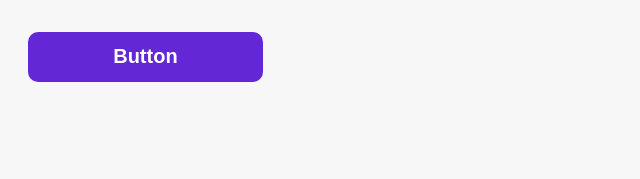
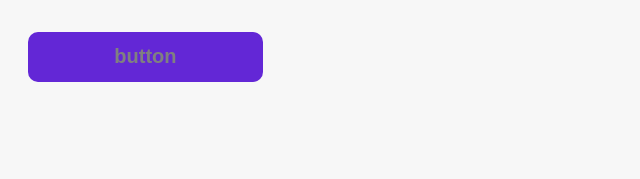
Before and after one commit to JohanSuarezQ/first-project, a plain HTML site: page index.html in a window 1280 px wide. Shown: the part 481-660 px from the top of the page, 0-640 px from the left. Drawn offline with Linux system fonts and the light colour scheme.

Commit message:
Update index.html

```diff
--- a/index.html
+++ b/index.html
@@ -23,7 +23,7 @@
         <div class="item content">
             <h1>Hello<strong style="color: black;">World</strong></h1>
             <p>Lorem ipsum dolor sit amet, consectetur adipiscing elit. Maecenas <strong style="color: #652ed5;"> maximus</strong> placerat. </p>
-            <button>Button</button>
+            <button><a href="">button</a></button>
         </div>
         <div class="item image">
             <img src="https://www.pngitem.com/pimgs/m/129-1295616_smoke-blue-purple-cloud-clouds-stiker-kpop-gambar.png" alt="">
```
